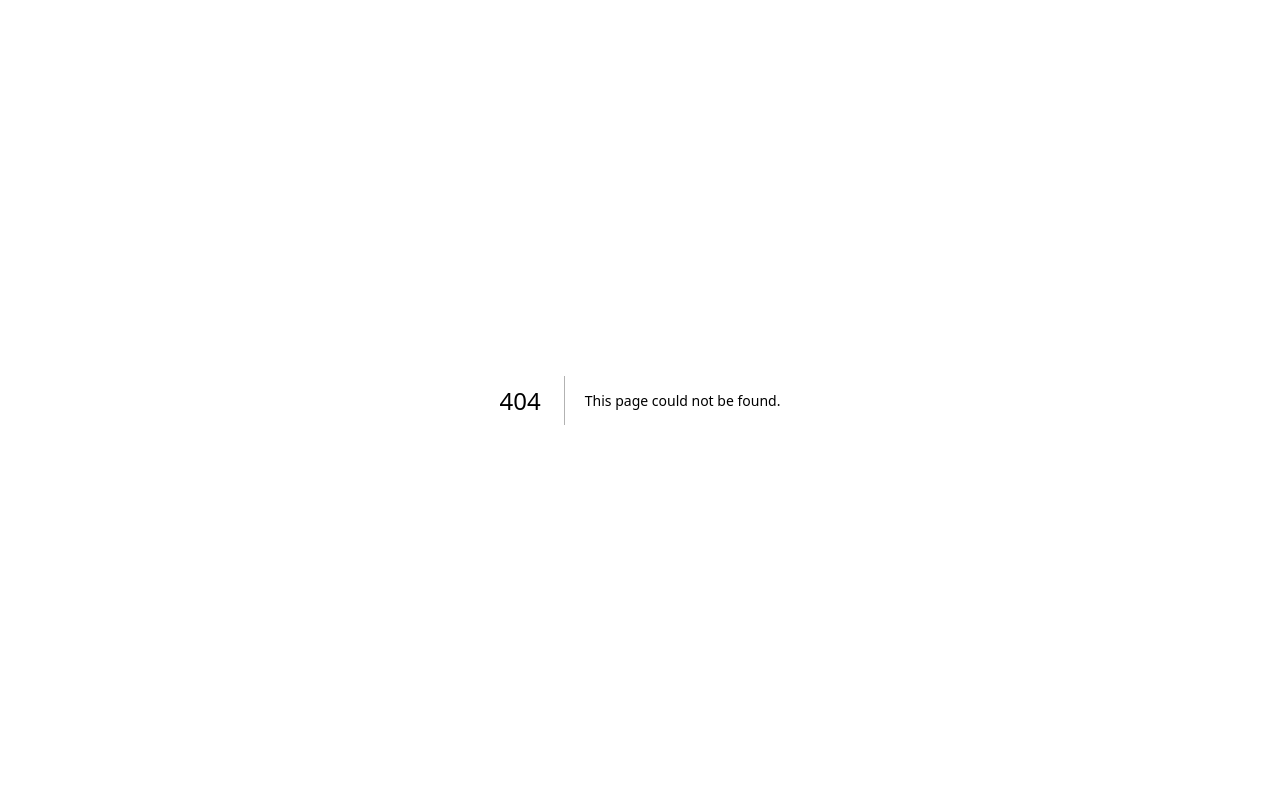
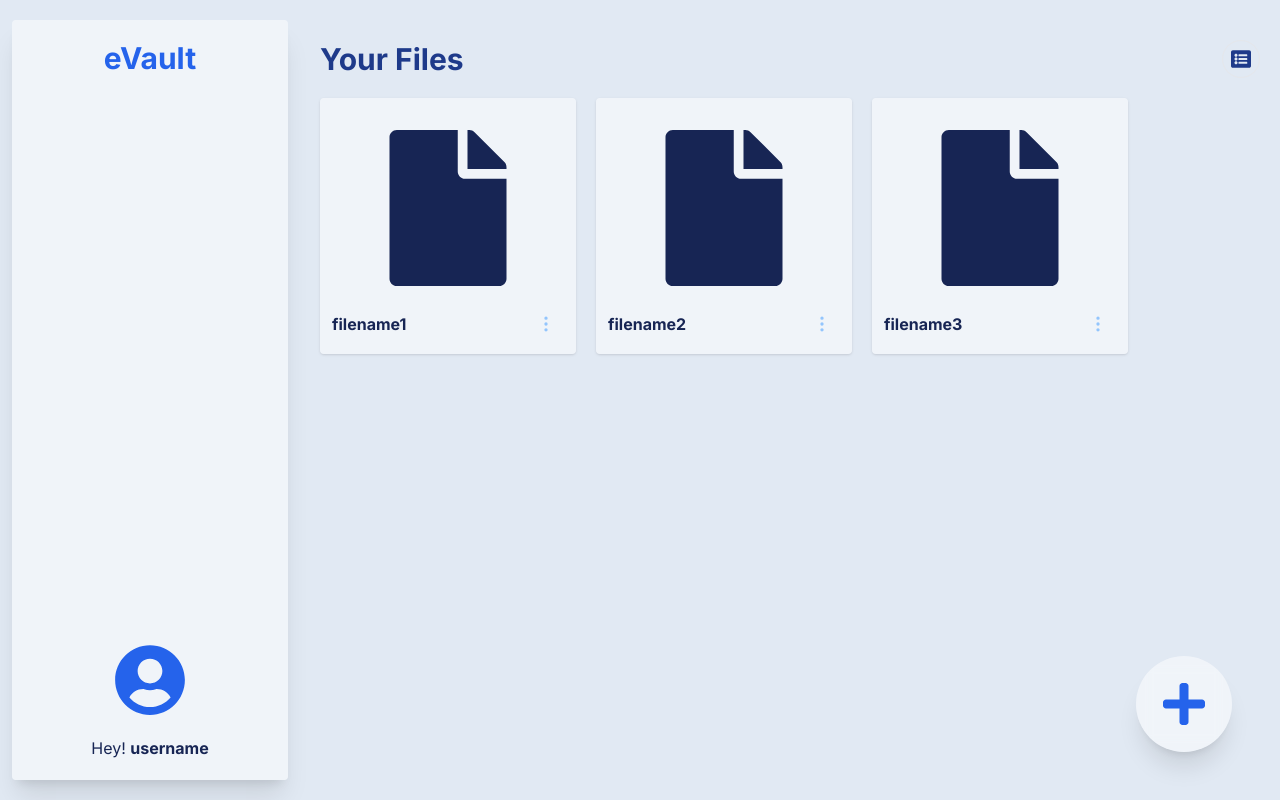
Before and after one commit to adityanithariya/Judicature, a Next.js app in the folder client/: page /dashboard in a window 1280 px wide. Before the commit this address had no page. Built offline with nearby package versions, Linux system fonts and the light colour scheme.

Commit message:
Created dashboard UI (#15)

```diff
--- /dev/null
+++ b/client/app/(evault)/dashboard/page.js
@@ -0,0 +1,97 @@
+'use client';
+import React, {useEffect, useState} from 'react';
+import FileCard from '@components/evault/dashboard/FileCard';
+import FileListItem from '@components/evault/dashboard/FileListItem';
+
+import { FaUserCircle, FaPlus, FaListAlt } from 'react-icons/fa';
+import { LuGrid } from "react-icons/lu";
+import { FiMoreVertical } from 'react-icons/fi';
+
+
+const Dashboard = () => {
+    const files = ["filename1", "filename2", "filename3"]
+    const [tileView, setTileView] = useState(true);
+    const toggleTileView = ()=>{
+        setTileView((prev)=>!prev)
+        localStorage.setItem("tileView", !tileView)
+    }
+    useEffect(()=>{
+        const tView = localStorage.getItem("tileView")
+        if(tView) setTileView(tView === 'true')
+    }, [])
+
+    return (
+        <>
+            <div className="flex flex-col lg:flex-row w-full">
+                <div className="hidden lg:block min-w-[300px] relative py-5 px-3">
+                    <div className="flex flex-col items-center sticky top-5 rounded bg-white/50 h-[95vh] py-5 gap-5 shadow-xl">
+                        <h3 className="text-3xl font-bold text-blue-600">
+                            eVault
+                        </h3>
+                        <FaUserCircle className="text-7xl text-blue-600 mt-auto" />
+                        <p className="text-blue-950">
+                            Hey! <span className="font-bold">username</span>
+                        </p>
+                    </div>
+                </div>
+                <div className="lg:hidden sticky top-5 flex my-5 mx-3 rounded p-5 bg-white/50 backdrop-blur">
+                    <h3 className="text-3xl font-bold text-blue-600">eVault</h3>
+                    <div className="ml-auto flex justify-center items-center gap-2">
+                        <p className="text-blue-900">
+                            Hey! <span className="font-bold">username</span>
+                        </p>
+                        <FaUserCircle className="text-3xl text-blue-600" />
+                    </div>
+                </div>
+                <div className="flex-1 p-5">
+                    <div className='flex justify-between items-center gap-5 mt-5'>
+                        <h3 className="text-3xl font-bold text-blue-900">
+                            Your Files
+                        </h3>
+                        <button onClick={toggleTileView} className="p-2 rounded-full hover:bg-white/50 border" title={tileView ? "List View": "Grid View"}>
+                            {tileView? <FaListAlt className='text-blue-900 text-xl' />: <LuGrid className='text-blue-900 text-xl' />}
+                        </button>
+                    </div>
+                    <div className={`flex flex-wrap items-center justify-center md:justify-normal mt-5 ${tileView?"gap-5": "rounded"}`}>
+                        {!tileView && (
+        <div className="w-full items-center gap-2 p-3 bg-white/50 transition border-b-2 relative hidden lg:flex">
+            <div className="flex-1 flex flex-col lg:flex-row lg:gap-5 lg:mr-5">
+                <p className="text-sm md:text-base font-bold text-blue-950 flex-1">
+                    Name
+                </p>
+                <p className='font-bold text-sm md:text-base hidden sm:block text-blue-950'>
+                    Owner
+                </p>
+                <p className='font-bold text-sm md:text-base text-blue-950 '>Last Modified</p>
+            </div>
+            <button
+                className="ml-auto hover:text-blue-400 text-blue-300 rounded p-2"
+            >
+                <FiMoreVertical className="text-xl" />
+            </button>
+        </div>
+    )}
+                        {files.map((fname, index)=>{
+                            return tileView? <FileCard key={index} filename={fname} />: <FileListItem key={index} filename={fname} owner={"owner"} date={"28 Oct 2023"} />
+                        })}
+                    </div>
+                </div>
+                <div className="fixed right-0 bottom-0 -translate-x-1/2 -translate-y-1/2">
+                    <label
+                        htmlFor="dashboard-add-file"
+                        className="block w-20 h-20 md:w-24 md:h-24 rounded-full shadow-xl backdrop-blur bg-white/50 text-blue-600 p-6 hover:text-blue-900 hover:bg-white/80 focus:outline-none focus:ring focus:ring-[#467aebb2] cursor-pointer"
+                    >
+                        <FaPlus className="w-full h-full" />
+                    </label>
+                    <input
+                        id="dashboard-add-file"
+                        type="file"
+                        className="hidden"
+                    />
+                </div>
+            </div>
+        </>
+    );
+};
+
+export default Dashboard;
--- /dev/null
+++ b/client/components/evault/dashboard/FileCard.js
@@ -0,0 +1,38 @@
+'use client';
+import { useState } from 'react';
+import { FiMoreVertical, FiDownload } from 'react-icons/fi';
+import { FaFile } from 'react-icons/fa';
+import Menu from './Menu';
+
+const FileCard = ({ filename }) => {
+    const [menuOpen, setMenuOpen] = useState(false);
+    const hideMenu = () => setMenuOpen(false);
+    const toggleMenu = () => {
+        setMenuOpen((prev) => !prev);
+    };
+
+    return (
+        <div
+            onMouseLeave={hideMenu}
+            className="flex flex-col justify-center items-center p-3 w-5/12 md:w-80 lg:w-64 h-64 rounded bg-white/50 transition shadow hover:shadow-lg"
+        >
+            <div className="flex-1 p-5 ">
+                <FaFile className="h-full w-full text-blue-950" />
+            </div>
+            <div className="flex w-full justify-center items-center gap-4 relative">
+                <p className="text-sm md:text-base font-bold text-blue-950">
+                    {filename}
+                </p>
+                <button
+                    onClick={toggleMenu}
+                    className="ml-auto hover:text-blue-400 hover:bg-white/60 text-blue-300 rounded p-2"
+                >
+                    <FiMoreVertical className="text-xl" />
+                </button>
+                {menuOpen && <Menu />}
+            </div>
+        </div>
+    );
+};
+
+export default FileCard;
--- /dev/null
+++ b/client/components/evault/dashboard/FileListItem.js
@@ -0,0 +1,39 @@
+import { useState } from 'react';
+import Menu from './Menu';
+import { FiMoreVertical } from 'react-icons/fi';
+import { FaFile } from 'react-icons/fa';
+
+const FileListItem = ({ filename, owner, date }) => {
+    const [menuOpen, setMenuOpen] = useState(false);
+    const hideMenu = () => setMenuOpen(false);
+    const toggleMenu = () => setMenuOpen((prev) => !prev);
+
+    return (
+        <div
+            onMouseLeave={hideMenu}
+            className="w-full flex items-center gap-2 p-3 bg-white/50 transition border-b-2 relative"
+        >
+            <div className="p-2">
+                <FaFile className="h-full w-full text-blue-950" />
+            </div>
+            <div className="flex-1 flex flex-col lg:flex-row lg:gap-5 lg:mr-5">
+                <p className="text-sm md:text-base font-bold text-blue-950 flex-1">
+                    {filename}
+                </p>
+                <p className='text-sm md:text-base hidden sm:block'>
+                    {owner}
+                </p>
+                <p className='text-sm md:text-base'><span className='lg:hidden'>Modified</span> {date}</p>
+            </div>
+            <button
+                onClick={toggleMenu}
+                className="ml-auto hover:text-blue-400 hover:bg-white/60 text-blue-300 rounded p-2"
+            >
+                <FiMoreVertical className="text-xl" />
+            </button>
+            {menuOpen && <Menu />}
+        </div>
+    );
+};
+
+export default FileListItem;
--- /dev/null
+++ b/client/components/evault/dashboard/Menu.js
@@ -0,0 +1,24 @@
+import { MdDriveFileRenameOutline, MdDelete } from 'react-icons/md';
+import { FiDownload, FiShare2 } from 'react-icons/fi';
+
+const Menu = () => {
+    return (
+        <div className="flex flex-col bg-white/50 backdrop-blur-3xl z-50 min-w-max absolute top-1/2 right-0 translate-x-3 md:-translate-x-3 translate-y-5 shadow-xl">
+            <button className="text-sm md:text-base flex items-center gap-5 hover:bg-white/60 px-5 py-2 rounded border-b">
+                <FiDownload className="md:text-xl" /> Download File
+            </button>
+            <button className="text-sm md:text-base flex items-center gap-5 hover:bg-white/60 px-5 py-2 rounded border-b">
+                <MdDriveFileRenameOutline className="md:text-xl" />
+                Rename File
+            </button>
+            <button className="text-sm md:text-base flex items-center gap-5 hover:bg-white/60 px-5 py-2 rounded border-b">
+                <FiShare2 className="md:text-xl" /> Share File
+            </button>
+            <button className="text-sm md:text-base flex items-center gap-5 hover:bg-white/60 px-5 py-2 rounded border-b">
+                <MdDelete className="md:text-xl" /> Delete File
+            </button>
+        </div>
+    );
+};
+
+export default Menu;
```
